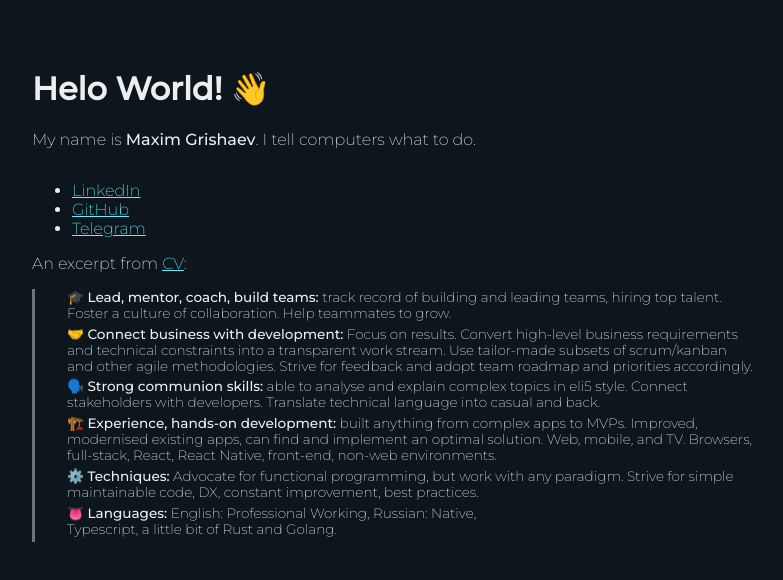
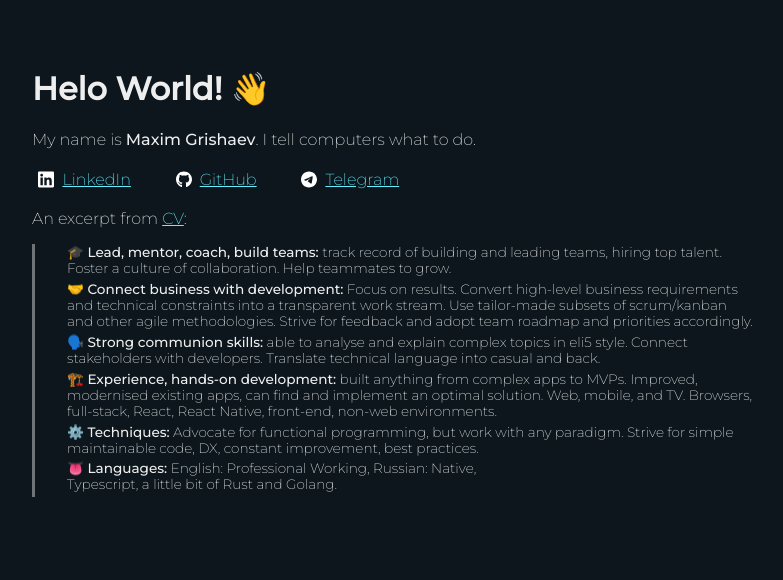
Before and after one commit to maxim-grishaev/maxim-grishaev.info, a plain HTML site: page static/index.html in a window 1280 px wide. Shown: the whole page, without its empty margins (16-799 px from the left). Drawn offline with Linux system fonts and the light colour scheme.

Commit message:
animations

```diff
--- a/static/css/style.css
+++ b/static/css/style.css
@@ -18,13 +18,13 @@ strong {
 
 a,a:visited {
   color: #6ef;
+  text-decoration: underline;
 }
-a: hover {
+a:hover {
   text-decoration: none;
 }
 
 .container {
-  height: 100%;
   display: flex;
   flex-direction: column;
   padding: 3rem;
@@ -41,3 +41,76 @@ p {
   font-size: 85%;
   width: 60%;
 }
+
+ul.links {
+  list-style: none;
+  padding: 0;
+  margin: 0 0 1rem;
+}
+ul.links li {
+  display: inline-block;
+  margin: 0 1rem 0 0;
+}
+.links {
+  margin-top: 1rem;
+  display: flex;
+  flex-direction: row;
+  justify-content: flex-start;
+}
+.links a {
+  display: flex;
+  flex-direction: row;
+}
+.links a {
+  transition:
+    background-color .2s ease-in-out,
+    color .2s ease-in-out;
+  background-color: #ffffff00;
+  border-radius: 1rem;
+  padding: .3rem .4rem;
+  margin-right: 1rem;
+}
+
+.links a:hover {
+  background-color: #fff;
+  color: #0c161c;
+}
+
+.icon {
+  width: 1rem;
+  margin-right: .5rem;
+  vertical-align: middle;
+  color: #fff;
+  fill: #fff;
+}
+.links a:hover .icon {
+  fill: #0c161c;
+  animation: color-change 1s infinite alternate ease-in-out;
+}
+@keyframes color-change {
+  0% { transform: scale(1); }
+  50% { transform: scale(1.2); }
+  100% { transform: scale(1); }
+}
+
+.wave {
+  animation-name: wave;
+  animation-duration: 1.5s;
+  animation-iteration-count: 1;
+  transform-origin: 70% 70%;
+  display: inline-block;
+}
+.wave:hover {
+  animation-iteration-count: infinite;
+}
+
+@keyframes wave {
+  0% { transform: rotate( 0.0deg) }
+ 10% { transform: rotate(14.0deg) }
+ 20% { transform: rotate(-8.0deg) }
+ 30% { transform: rotate(14.0deg) }
+ 40% { transform: rotate(-4.0deg) }
+ 50% { transform: rotate(10.0deg) }
+ 60% { transform: rotate( 0.0deg) }
+100% { transform: rotate( 0.0deg) }
+}
--- a/static/index.html
+++ b/static/index.html
@@ -13,12 +13,36 @@
 
 <body>
     <div class="container">
-        <h1>Helo World! 👋</h1>
+        <h1>Helo World! <span class="wave">👋</span></h1>
         <p>My name is <strong>Maxim Grishaev</strong>. I tell computers what to do.</p>
-        <ul>
-            <li><a href="https://www.linkedin.com/in/maxim-grishaev">LinkedIn</a></li>
-            <li><a href="https://github.com/maxim-grishaev">GitHub</a></li>
-            <li><a href="https://t.me/mg_k3">Telegram</a></li>
+        <ul class="links">
+            <li>
+                <a href="https://www.linkedin.com/in/maxim-grishaev">
+                    <svg xmlns="http://www.w3.org/2000/svg" class="icon"
+                        viewBox="0 0 448 512"><!--! Font Awesome Pro 6.4.2 by @fontawesome - https://fontawesome.com License - https://fontawesome.com/license (Commercial License) Copyright 2023 Fonticons, Inc. -->
+                        <path
+                            d="M416 32H31.9C14.3 32 0 46.5 0 64.3v383.4C0 465.5 14.3 480 31.9 480H416c17.6 0 32-14.5 32-32.3V64.3c0-17.8-14.4-32.3-32-32.3zM135.4 416H69V202.2h66.5V416zm-33.2-243c-21.3 0-38.5-17.3-38.5-38.5S80.9 96 102.2 96c21.2 0 38.5 17.3 38.5 38.5 0 21.3-17.2 38.5-38.5 38.5zm282.1 243h-66.4V312c0-24.8-.5-56.7-34.5-56.7-34.6 0-39.9 27-39.9 54.9V416h-66.4V202.2h63.7v29.2h.9c8.9-16.8 30.6-34.5 62.9-34.5 67.2 0 79.7 44.3 79.7 101.9V416z" />
+                    </svg>
+                    LinkedIn</a>
+            </li>
+            <li>
+                <a href="https://github.com/maxim-grishaev">
+                    <svg xmlns="http://www.w3.org/2000/svg" class="icon"
+                        viewBox="0 0 496 512"><!--! Font Awesome Pro 6.4.2 by @fontawesome - https://fontawesome.com License - https://fontawesome.com/license (Commercial License) Copyright 2023 Fonticons, Inc. -->
+                        <path
+                            d="M165.9 397.4c0 2-2.3 3.6-5.2 3.6-3.3.3-5.6-1.3-5.6-3.6 0-2 2.3-3.6 5.2-3.6 3-.3 5.6 1.3 5.6 3.6zm-31.1-4.5c-.7 2 1.3 4.3 4.3 4.9 2.6 1 5.6 0 6.2-2s-1.3-4.3-4.3-5.2c-2.6-.7-5.5.3-6.2 2.3zm44.2-1.7c-2.9.7-4.9 2.6-4.6 4.9.3 2 2.9 3.3 5.9 2.6 2.9-.7 4.9-2.6 4.6-4.6-.3-1.9-3-3.2-5.9-2.9zM244.8 8C106.1 8 0 113.3 0 252c0 110.9 69.8 205.8 169.5 239.2 12.8 2.3 17.3-5.6 17.3-12.1 0-6.2-.3-40.4-.3-61.4 0 0-70 15-84.7-29.8 0 0-11.4-29.1-27.8-36.6 0 0-22.9-15.7 1.6-15.4 0 0 24.9 2 38.6 25.8 21.9 38.6 58.6 27.5 72.9 20.9 2.3-16 8.8-27.1 16-33.7-55.9-6.2-112.3-14.3-112.3-110.5 0-27.5 7.6-41.3 23.6-58.9-2.6-6.5-11.1-33.3 2.6-67.9 20.9-6.5 69 27 69 27 20-5.6 41.5-8.5 62.8-8.5s42.8 2.9 62.8 8.5c0 0 48.1-33.6 69-27 13.7 34.7 5.2 61.4 2.6 67.9 16 17.7 25.8 31.5 25.8 58.9 0 96.5-58.9 104.2-114.8 110.5 9.2 7.9 17 22.9 17 46.4 0 33.7-.3 75.4-.3 83.6 0 6.5 4.6 14.4 17.3 12.1C428.2 457.8 496 362.9 496 252 496 113.3 383.5 8 244.8 8zM97.2 352.9c-1.3 1-1 3.3.7 5.2 1.6 1.6 3.9 2.3 5.2 1 1.3-1 1-3.3-.7-5.2-1.6-1.6-3.9-2.3-5.2-1zm-10.8-8.1c-.7 1.3.3 2.9 2.3 3.9 1.6 1 3.6.7 4.3-.7.7-1.3-.3-2.9-2.3-3.9-2-.6-3.6-.3-4.3.7zm32.4 35.6c-1.6 1.3-1 4.3 1.3 6.2 2.3 2.3 5.2 2.6 6.5 1 1.3-1.3.7-4.3-1.3-6.2-2.2-2.3-5.2-2.6-6.5-1zm-11.4-14.7c-1.6 1-1.6 3.6 0 5.9 1.6 2.3 4.3 3.3 5.6 2.3 1.6-1.3 1.6-3.9 0-6.2-1.4-2.3-4-3.3-5.6-2z" />
+                    </svg>
+                    GitHub</a>
+            </li>
+            <li>
+                <a href="https://t.me/mg_k3">
+                    <svg xmlns="http://www.w3.org/2000/svg" class="icon"
+                        viewBox="0 0 496 512"><!--! Font Awesome Pro 6.4.2 by @fontawesome - https://fontawesome.com License - https://fontawesome.com/license (Commercial License) Copyright 2023 Fonticons, Inc. -->
+                        <path
+                            d="M248,8C111.033,8,0,119.033,0,256S111.033,504,248,504,496,392.967,496,256,384.967,8,248,8ZM362.952,176.66c-3.732,39.215-19.881,134.378-28.1,178.3-3.476,18.584-10.322,24.816-16.948,25.425-14.4,1.326-25.338-9.517-39.287-18.661-21.827-14.308-34.158-23.215-55.346-37.177-24.485-16.135-8.612-25,5.342-39.5,3.652-3.793,67.107-61.51,68.335-66.746.153-.655.3-3.1-1.154-4.384s-3.59-.849-5.135-.5q-3.283.746-104.608,69.142-14.845,10.194-26.894,9.934c-8.855-.191-25.888-5.006-38.551-9.123-15.531-5.048-27.875-7.717-26.8-16.291q.84-6.7,18.45-13.7,108.446-47.248,144.628-62.3c68.872-28.647,83.183-33.623,92.511-33.789,2.052-.034,6.639.474,9.61,2.885a10.452,10.452,0,0,1,3.53,6.716A43.765,43.765,0,0,1,362.952,176.66Z" />
+                    </svg>
+                    Telegram</a>
+            </li>
         </ul>
 
         <p>An excerpt from <a href="./MaximGrishaev.pdf">CV</a>:</p>
```
Also changed, not shown: static/icons/github.svg (added), static/icons/linkedin-in.svg (added), static/icons/linkedin.svg (added), static/icons/telegram.svg (added), 6 other files.
